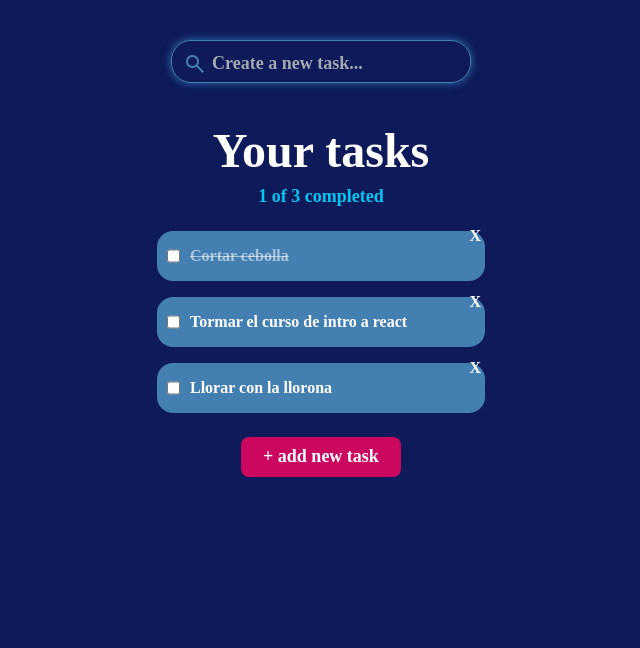
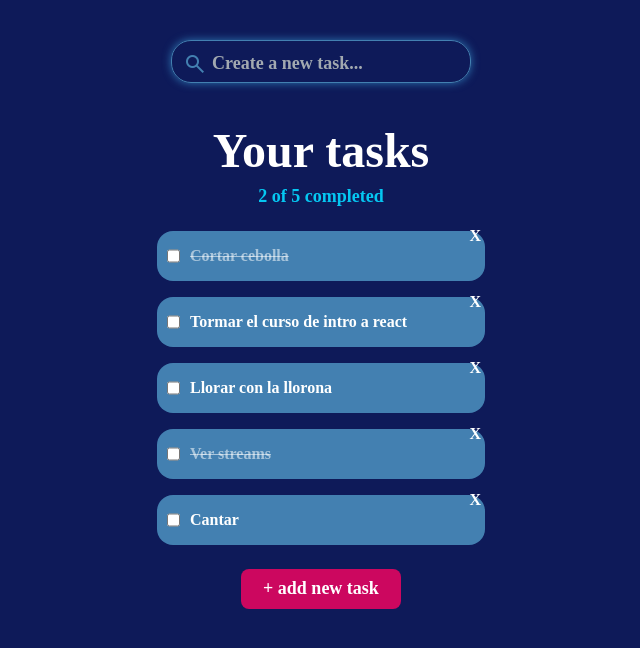
Before and after one commit to paurrev/Task-Management, a React (Vite) app in the folder 1er-proyecto todo/: page / in a window 1280 px wide. Shown: the top 648 px of the page, without its empty margins (319-959 px from the left). Built offline with nearby package versions, Linux system fonts and the light colour scheme.

Commit message:
Counting and Searching ToDos

```diff
--- a/1er-proyecto todo/src/App.jsx
+++ b/1er-proyecto todo/src/App.jsx
@@ -1,3 +1,4 @@
+import { useState } from 'react';
 import { TodoCounter } from './TodoCounter.jsx';
 import { TodoSearch } from './TodoSearch.jsx';
 import { TodoItem } from './TodoItem.jsx';
@@ -5,23 +6,50 @@ import { TodoList } from './TodoList.jsx';
 import { CreateTodoButton } from './CreateTodoButton.jsx';
 // import './App.css'
 
-const todos = [
+const defaultTodos = [
   { text: 'Cortar cebolla', completed: true },
   { text: 'Tormar el curso de intro a react', completed: false },
   { text: 'Llorar con la llorona', completed: false },
+  { text: 'Ver streams', completed: true },
+  { text: 'Cantar', completed: false },
 ];
 
 export function App() {
+  // Estado inicial de nuestros ToDos
+  const [todos, setTodos] = useState(defaultTodos);
+  // Estado inicial de la búsqueda
+  const [inputValue, setInputValue] = useState('');
+  // Cantidad de ToDos completados
+  const completedTodos = todos.filter((todo) => todo.completed).length;
+  // Cantidad de ToDos totales
+  const totalTodos = todos.length;
+
+  // Crearemos una nueva variable donde se guardaran las concidencias de busqueda
+  let searchedTodos = [];
+
+  // Logica para filtrar
+  if (!inputValue.length >= 1) {
+    searchedTodos = todos;
+  } else {
+    searchedTodos = todos.filter((todo) => {
+      const todoText = todo.text.toLowerCase();
+      const inputValueText = inputValue.toLowerCase();
+      return todoText.includes(inputValueText);
+    });
+  }
+
+
+
   return (
     <section className="Todo">
-      <TodoSearch />
-      <TodoCounter />
+      <TodoSearch inputValue={inputValue} setInputValue={setInputValue} />
+      <TodoCounter completedTodos={completedTodos} totalTodos={totalTodos} />
       <TodoList>
-        {todos.map((todo) => (
+        {searchedTodos.map((todo) => (
           <TodoItem
-          key={todo.text}
-          text={todo.text}
-          completed={todo.completed}
+            key={todo.text}
+            text={todo.text}
+            completed={todo.completed}
           />
         ))}
       </TodoList>
--- a/1er-proyecto todo/src/TodoCounter.jsx
+++ b/1er-proyecto todo/src/TodoCounter.jsx
@@ -1,10 +1,10 @@
 import './TodoCounter.css'
 
-export function TodoCounter() {
+export function TodoCounter({completedTodos, totalTodos}) {
   return (
     <section className="todo-header-task">
       <h2 className='todo-header_title'>Your tasks</h2>
-      <p className='todo-header-completed'>1 of 3 completed</p>
+      <p className='todo-header-completed'>{completedTodos} of {totalTodos} completed</p>
     </section>
   );
 }
--- a/1er-proyecto todo/src/TodoSearch.jsx
+++ b/1er-proyecto todo/src/TodoSearch.jsx
@@ -1,8 +1,7 @@
-import { useState } from 'react';
 import './TodoSearch.css'
 
-export function TodoSearch (){
-  const [inputValue, setInputValue] = useState('')
+export function TodoSearch ({ inputValue, setInputValue}){
+
 
   const onSearchValueChange = (event) =>{
     console.log(event.target.value)
```
